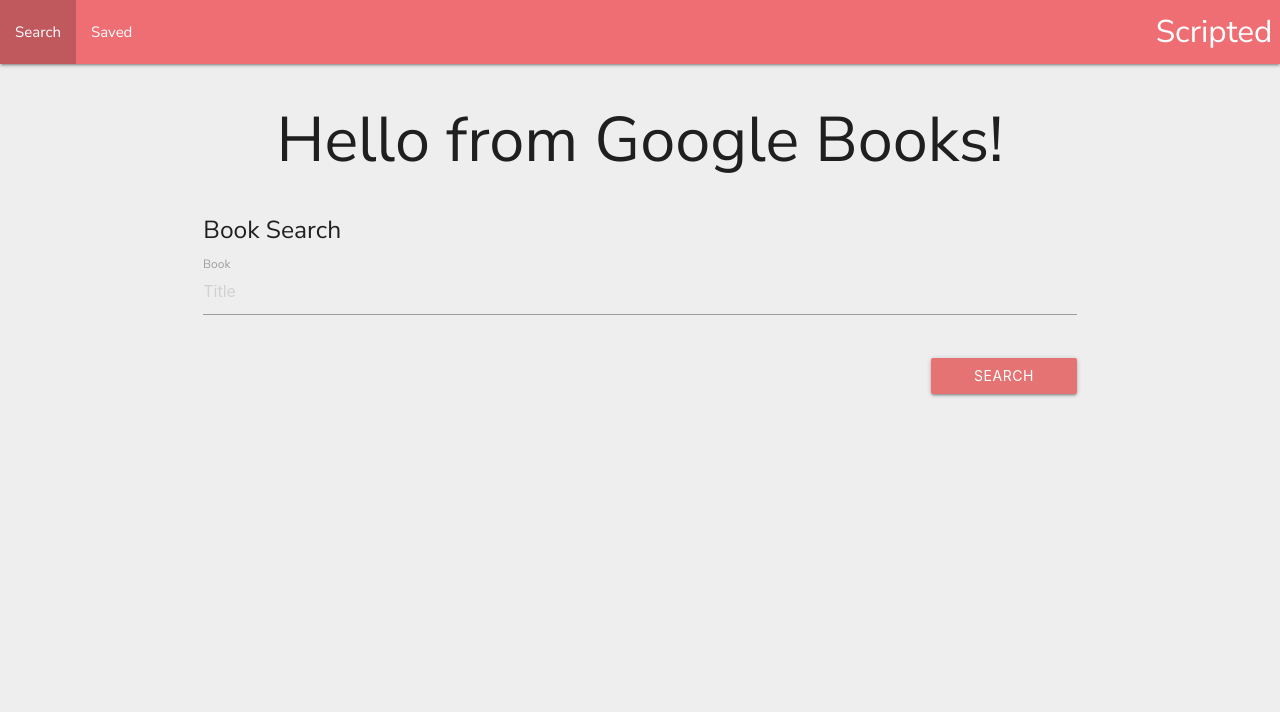
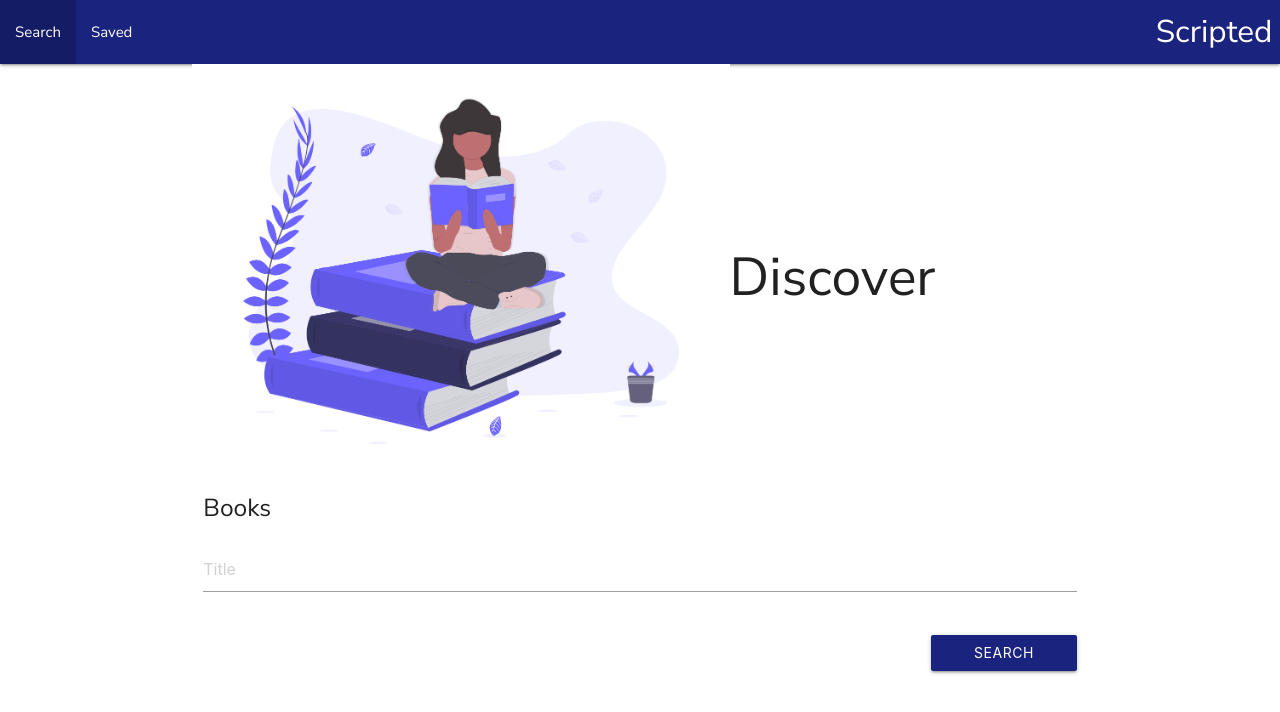
Before and after one commit to saltamay/UofT_Bootcamp_GoogleBooksSearch, a React (Create React App) app in the folder client/: page / in a window 1280 px wide. Shown: the top 712 px of the page. Built offline with nearby package versions, Linux system fonts and the light colour scheme; the HTML template or start-up script is replaced by a standard one.

Commit message:
style: Add images and custom styles

```diff
--- a/client/src/App.js
+++ b/client/src/App.js
@@ -17,7 +17,6 @@
       <ApolloProvider client={client}>
         <div id='main'>
           <NavBar />
-          <h1 className='center-align'>Hello from Google Books!</h1>
           <Switch>
             <Route exact path='/' component={Search} />
             <Route exact path='/books' component={Books} />
--- a/client/src/components/Book.js
+++ b/client/src/components/Book.js
@@ -70,12 +70,12 @@
               </div>
             </div>
             <div className='secondary-content'>
-              <a href={link} className='btn btn-group-item red lighten-2'>
+              <a href={link} className='btn btn-group-item indigo darken-4'>
                 View
               </a>
               {props.isSearch ? (
                 <span
-                  className='btn btn-group-item red lighten-2'
+                  className='btn btn-group-item indigo darken-4'
                   onClick={() => {
                     addBook({
                       variables: {
@@ -92,7 +92,7 @@
                 </span>
               ) : (
                 <span
-                  className='btn btn-group-item red lighten-2'
+                  className='btn btn-group-item indigo darken-4'
                   onClick={() =>
                     deleteBook({
                       variables: {
--- a/client/src/components/Navbar.js
+++ b/client/src/components/Navbar.js
@@ -3,7 +3,7 @@
 
 function NavBar() {
   return (
-    <nav>
+    <nav className='indigo darken-4'>
       <div className='nav-wrapper'>
         <Link to='/' className='brand-logo right'>
           Scripted
--- a/client/src/components/SearchForm.js
+++ b/client/src/components/SearchForm.js
@@ -14,7 +14,7 @@
     <div className='container'>
       <div className='row'>
         <form className='col s12' onSubmit={handleFormSubmit}>
-          <h5>Book Search</h5>
+          <h5>Books</h5>
           <div className='row'>
             <div className='input-field col s12'>
               <input
@@ -26,12 +26,14 @@
                 value={query}
                 onChange={e => SetQuery(e.target.value)}
               />
-              <label htmlFor='firstName'>Book</label>
+              {/* <label htmlFor='firstName'>Book</label> */}
             </div>
           </div>
           <div className='row'>
             <div className='col s12'>
-              <button className='col s2 btn right red lighten-2'>Search</button>
+              <button className='col s2 btn right indigo darken-4'>
+                Search
+              </button>
             </div>
           </div>
         </form>
--- a/client/src/index.css
+++ b/client/src/index.css
@@ -1,6 +1,15 @@
 body {
-  background-color: #eee;
+  /* background-color: #eee; */
   font-family: 'Nunito Sans', sans-serif;
+}
+
+.input-field input[type='text']:focus + label {
+  color: #000 !important;
+}
+
+.input-field input[type='text']:focus {
+  border-bottom: 1px solid #000 !important;
+  box-shadow: 0 1px 0 0 #000 !important;
 }
 
 .card-title {
--- a/client/src/pages/Books.js
+++ b/client/src/pages/Books.js
@@ -2,6 +2,7 @@
 import { useQuery } from '@apollo/react-hooks';
 import { gql } from 'apollo-boost';
 import BookList from '../components/BookList';
+import bookShelves from '../assets/book-shelves.png';
 
 const SAVED_BOOKS = gql`
   {
@@ -22,7 +23,24 @@
   if (loading) return <p>Loading...</p>;
   if (error) return <p>Error :(</p>;
 
-  return <BookList books={data.books} />;
+  return (
+    <React.Fragment>
+      <div className='container'>
+        <div className='valign-wrapper'>
+          <img
+            src={bookShelves}
+            style={{
+              position: 'relative',
+              width: '40%',
+              margin: '20px 0'
+            }}
+          />
+          <h4 style={{ display: 'inline-block', margin: '0 auto' }}>Library</h4>
+        </div>
+      </div>
+      <BookList books={data.books} />
+    </React.Fragment>
+  );
 }
 
 export default Books;
--- a/client/src/pages/Search.js
+++ b/client/src/pages/Search.js
@@ -2,17 +2,33 @@
 import SearchForm from '../components/SearchForm';
 import BookList from '../components/BookList';
 import { api } from '../lib/api';
+import bookLover from '../assets/book-lover.png';
 
 function Search() {
   const [books, setBooks] = useState([]);
+  const [searching, setSearching] = useState(false);
 
   const handleSearch = async query => {
+    setSearching(true);
+
     const result = await api.getBooks(query);
     setBooks(result.items);
   };
 
   return (
     <React.Fragment>
+      <div className='container'>
+        <div className='valign-wrapper'>
+          <img
+            src={bookLover}
+            style={{
+              position: !searching ? 'relative' : 'absolute',
+              width: '60%'
+            }}
+          />
+          <h2>Discover</h2>
+        </div>
+      </div>
       <SearchForm onFormSubmit={handleSearch} />
       <BookList books={books} type='search' />
     </React.Fragment>
```
Also changed, not shown: client/src/assets/book-lover.png (added), client/src/assets/book-shelves.png (added).
